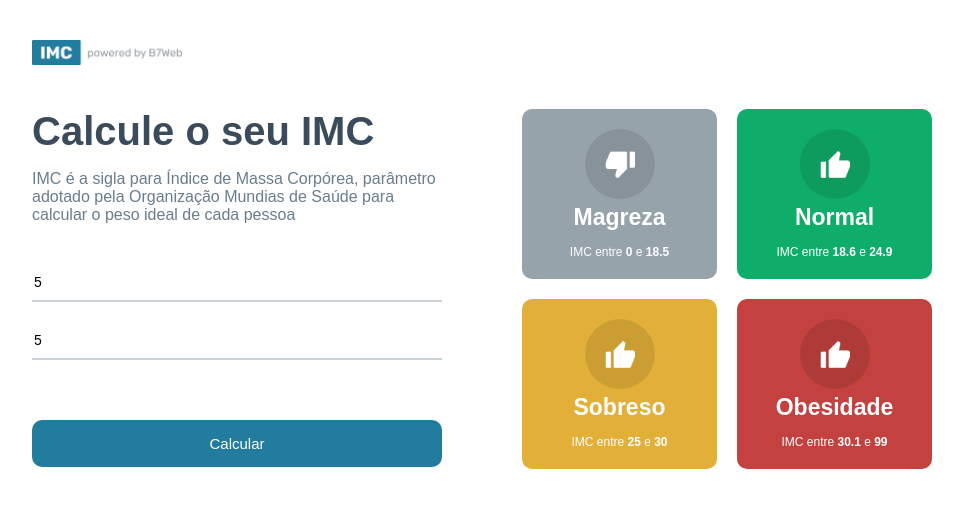
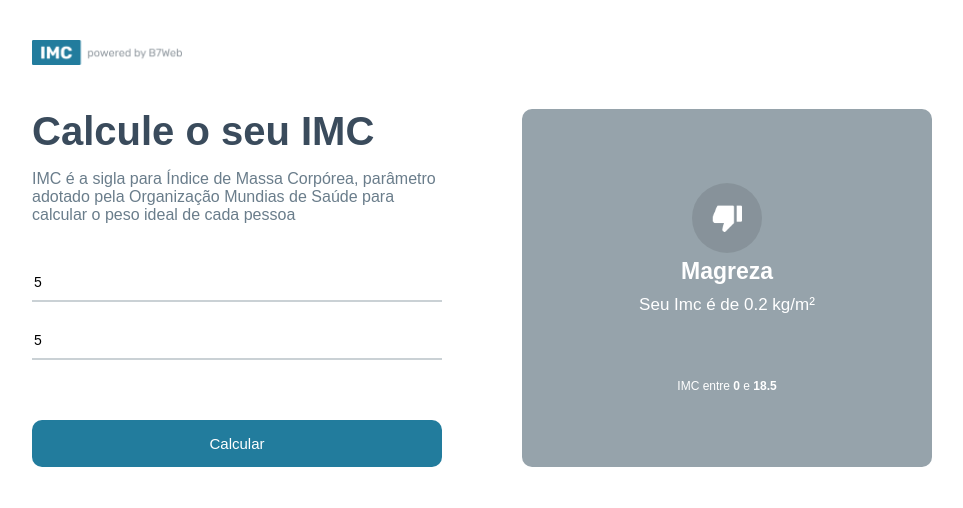
Before and after one commit to wesleibruno/MCReact, a React (Create React App) app in the folder react_calc_imc/: page / in a window 1280 px wide. Both pictures are taken after typing "5", "5" into the empty fields and a click on the button "Calcular". Shown: the top 508 px of the page, without its empty margins (158-1121 px from the left). Built offline with nearby package versions, Linux system fonts and the light colour scheme.

Commit message:
make work

```diff
--- a/react_calc_imc/src/App.module.css
+++ b/react_calc_imc/src/App.module.css
@@ -73,3 +73,8 @@ transition: all ease .5s;
     grid-template-columns: repeat(2, 1fr);
     gap: 20px;
 }
+
+.container .rightSide .rightBig {
+    flex: 1;
+    display: flex;
+}
--- a/react_calc_imc/src/App.tsx
+++ b/react_calc_imc/src/App.tsx
@@ -3,16 +3,16 @@ import styles from "./App.module.css";
 import poweredImage from "./assets/powered.png";
 import { GridItem } from "./components/GridItem";
 
-import { levels, calculateImc } from "./helpers/imc";
+import { levels, calculateImc, Level } from "./helpers/imc";
 
 const App = () => {
   const [heightField, setHeightField] = useState<number>(0);
   const [weightField, setWeightField] = useState<number>(0);
+  const [toShow, setToShow] = useState<Level | null>(null);
 
   const handleCalculateButton = () => {
     if (heightField && weightField) {
-      const imc = weightField / (heightField * heightField);
-      alert(`Seu IMC é ${imc.toFixed(2)}`);
+      setToShow(calculateImc(heightField, weightField));
     } else {
       alert("Preencha todos os campos!");
     }
@@ -49,11 +49,19 @@ const App = () => {
         </div>
 
         <div className={styles.rightSide}>
-          <div className={styles.grid}>
-            {levels.map((item, key) => (
-             <GridItem key={key} item={item} />
-            ))}
-          </div>
+          {!toShow && (
+            <div className={styles.grid}>
+              {levels.map((item, key) => (
+                <GridItem key={key} item={item} />
+              ))}
+            </div>
+          )}
+          {toShow && (
+            <div className={styles.rightBig}>
+              <div className={styles.rightArrow}></div>
+              <GridItem item={toShow} />
+            </div>
+          )}
         </div>
       </div>
     </div>
--- a/react_calc_imc/src/components/GridItem/GridItem.module.css
+++ b/react_calc_imc/src/components/GridItem/GridItem.module.css
@@ -29,3 +29,8 @@
     font-size: 12px;
     margin-top: 14px;
 }
+
+.yourImc {
+    font-size: 17px;
+    margin: 10px 0 50px 0;
+}
--- a/react_calc_imc/src/components/GridItem/GridItem.tsx
+++ b/react_calc_imc/src/components/GridItem/GridItem.tsx
@@ -14,6 +14,11 @@ export const GridItem = ({item}: Props) => {
         <img src={item.icon === 'up' ? upImage : downImage} alt="" width="30" />
       </div>
       <div className={styles.gridTitle}>{item.title}</div>
+
+    {item.yourImc &&
+        <div className={styles.yourImc}>Seu Imc é de {item.yourImc} kg/m²</div>
+    }
+
       <div className={styles.gridInfo}>
         <>
             IMC entre <strong>{item.imc[0]}</strong> e <strong>{item.imc[1]}</strong>
--- a/react_calc_imc/src/helpers/imc.ts
+++ b/react_calc_imc/src/helpers/imc.ts
@@ -18,7 +18,7 @@ export const calculateImc = (height: number, weight: number) => {
 
   for (let i in levels) {
     if (imc >= levels[i].imc[0] && imc < levels[i].imc[1]) {
-      levels[i].yourImc = imc;
+      levels[i].yourImc = parseFloat(imc.toFixed(2));
       return levels[i];
     }
   }
```
